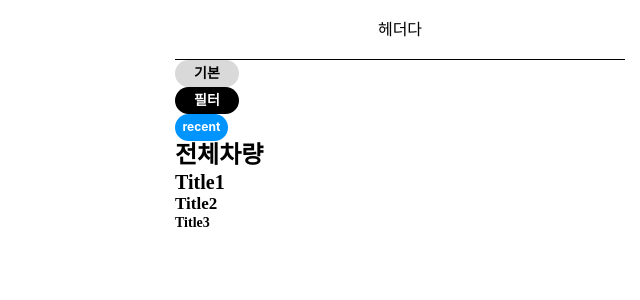
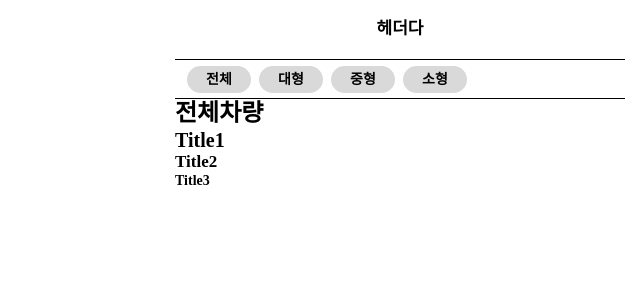
Before and after one commit to 4hsnim/pre-onboarding-7th-2-1, a React (Create React App) app: page / in a window 1280 px wide. Shown: the top 300 px of the page, without its empty margins (240-880 px from the left). Built offline with nearby package versions, Linux system fonts and the light colour scheme.

Commit message:
feat: atom ui 기본틀 완성

```diff
--- /dev/null
+++ b/src/components/atoms/Body2.js
@@ -0,0 +1,8 @@
+import styled from "styled-components";
+
+const Body2 = styled.div`
+  ${({ theme }) => theme.fontStyles.body2};
+  color: ${({ theme }) => theme.btnColor.default};
+`;
+
+export default Body2;
--- a/src/components/atoms/Button.js
+++ b/src/components/atoms/Button.js
@@ -3,6 +3,8 @@ import styled, { css } from "styled-components";
 const Button = styled.button`
   width: 4rem;
   height: 27px;
+  margin-left: 8px;
+  margin-top: 6px;
   border-radius: 4rem;
   border: none;
   background-color: ${({ theme }) => theme.btnColor.default};
--- a/src/components/atoms/ButtonWrapper.js
+++ b/src/components/atoms/ButtonWrapper.js
@@ -0,0 +1,14 @@
+import styled from "styled-components";
+
+const ButtonWrapper = styled.div`
+  width: 100%;
+  height: 39px;
+  padding-left: 4px;
+  position: sticky;
+  top: 0;
+  left: 0;
+  z-index: 10;
+  border-bottom: ${({ theme }) => `1px solid ${theme.borderColor.default}`};
+`;
+
+export default ButtonWrapper;
--- /dev/null
+++ b/src/components/atoms/CarDetailImage.js
@@ -0,0 +1,8 @@
+import styled from "styled-components";
+
+const CarDetailImage = styled.div`
+  width: 100%;
+  height: 12rem;
+`;
+
+export default CarDetailImage;
--- /dev/null
+++ b/src/components/atoms/CarItemImage.js
@@ -0,0 +1,8 @@
+import styled from "styled-components";
+
+const CarItemImage = styled.div`
+  width: 9.5rem;
+  height: 5rem;
+`;
+
+export default CarItemImage;
--- /dev/null
+++ b/src/components/atoms/CarItemWrapper.js
@@ -0,0 +1,12 @@
+import styled from "styled-components";
+
+const CarItemWrapper = styled.section`
+  padding: 20px;
+  display: flex;
+  align-items: center;
+  justify-content: space-between;
+  border-bottom: ${({ theme }) => `1px solid ${theme.colors.black}`};
+  position: relative;
+`;
+
+export default CarItemWrapper;
--- a/src/components/atoms/HeaderWrapper.js
+++ b/src/components/atoms/HeaderWrapper.js
@@ -1,6 +1,7 @@
 import styled from "styled-components";
 
 const HeaderWrapper = styled.header`
+  ${({ theme }) => theme.fontStyles.title2}
   width: 100%;
   height: 60px;
   position: sticky;
--- /dev/null
+++ b/src/components/atoms/PartitionWrapper.js
@@ -0,0 +1,9 @@
+import styled from "styled-components";
+
+const ListHeaderWrapper = styled.section`
+  background: ${({ theme }) => theme.bgColor.accent};
+  color: ${({ theme }) => theme.txtColor.accent};
+  padding: 13px 20px;
+`;
+
+export default ListHeaderWrapper;
--- /dev/null
+++ b/src/components/molecules/Filter.js
@@ -0,0 +1,17 @@
+import React from "react";
+import Atoms from "../atoms";
+
+const Filter = () => {
+  return (
+    <>
+      <Atoms.ButtonWrapper>
+        <Atoms.Button>전체</Atoms.Button>
+        <Atoms.Button>대형</Atoms.Button>
+        <Atoms.Button>중형</Atoms.Button>
+        <Atoms.Button>소형</Atoms.Button>
+      </Atoms.ButtonWrapper>
+    </>
+  );
+};
+
+export default Filter;
--- a/src/components/pages/MainPage.js
+++ b/src/components/pages/MainPage.js
@@ -1,20 +1,26 @@
 import React from "react";
 import Button from "../atoms/Button";
+import ButtonWrapper from "../atoms/ButtonWrapper";
 import Container from "../atoms/Container";
 import HeaderWrapper from "../atoms/HeaderWrapper";
 import LargeTitle from "../atoms/LargeTitle";
 import Title1 from "../atoms/Title1";
 import Title2 from "../atoms/Title2";
 import Title3 from "../atoms/Title3";
+import Filter from "../molecules/Filter";
 
 const MainPage = () => {
   return (
     <>
       <Container>
         <HeaderWrapper>헤더다</HeaderWrapper>
-        <Button>기본</Button>
-        <Button filtered>필터</Button>
-        <Button recent>recent</Button>
+        {/* <ButtonWrapper>
+          <Button>기본</Button>
+          <Button filtered>필터</Button>
+          <Button recent>recent</Button>
+        </ButtonWrapper> */}
+        <Filter />
+
         <LargeTitle>전체차량</LargeTitle>
         <Title1>Title1</Title1>
         <Title2>Title2</Title2>
```
Also changed, not shown: src/components/atoms/index.js (+31 -0 lines), src/components/molecules/index.js (added).
